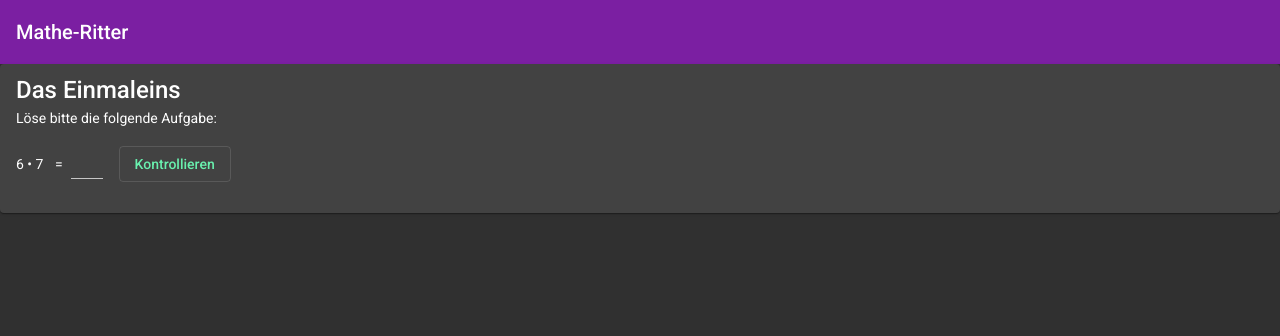
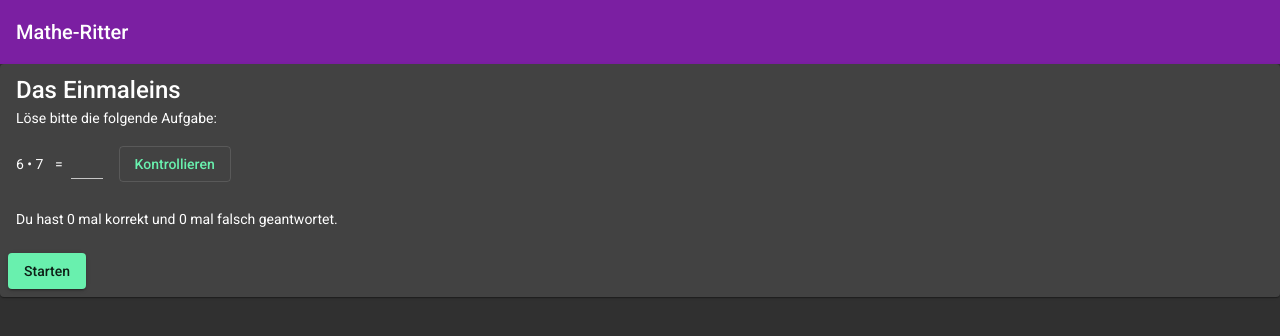
Before and after one commit to thkwalter/mathe-ritter, an Angular app: page / in a window 1280 px wide. Shown: the top 336 px of the page. Built offline with nearby package versions, Linux system fonts and the light colour scheme.

Commit message:
Die Anzahl der richtigen Ergebnisse wird angezeigt.
https://github.com/thkwalter/mathe-ritter/projects/1#card-16848947

```diff
--- a/src/app/einmaleins/einmaleins.component.html
+++ b/src/app/einmaleins/einmaleins.component.html
@@ -16,5 +16,13 @@
          <button mat-stroked-button class="abstand-links" color="accent"
             (click)="kontrollieren()">Kontrollieren</button>
       </p>
+
+      <p>
+         Du hast {{zaehlerKorrekt}} mal korrekt und {{zaehlerFehlerhaft}} mal falsch geantwortet.
+      </p>
    </mat-card-content>
+
+   <mat-card-actions>
+      <button mat-raised-button color="accent" (click)="starten()">Starten</button>
+  </mat-card-actions>
 </mat-card>
--- a/src/app/einmaleins/einmaleins.component.ts
+++ b/src/app/einmaleins/einmaleins.component.ts
@@ -17,18 +17,15 @@ export class EinmaleinsComponent implements OnInit
    korrektesErgebnis : number;
    eingegebenesErgebnis : number;
 
-  constructor(private zufallszahlService: ZufallszahlService)
-  {
-    this.meldung = "Löse bitte die folgende Aufgabe:"
+   zaehlerKorrekt : number;
+   zaehlerFehlerhaft : number;
 
-    // Dies bewirkt, dass die Meldung in der normalen Textfarbe angezeigt wird.
-    this.ergebnisKorrekt = true;
-  }
+   constructor(private zufallszahlService: ZufallszahlService) {}
 
    ngOnInit()
    {
-    this.meldung = "Löse bitte die folgende Aufgabe:"
-    this.neueAufgabeErstellen();
+      // Ein neues Spiel wird begonnen.
+      this.starten();
    }
 
    /**
@@ -40,15 +37,39 @@ export class EinmaleinsComponent implements OnInit
 
       this.eingegebenesErgebnis = null;
 
+      // Falls das eingegebene Ergebnis korrekt ist, ...
       if (this.ergebnisKorrekt)
       {
          this.meldung = "Dein Ergebnis ist richtig! Löse bitte noch folgende Aufgabe:"
+         this.zaehlerKorrekt++;
          this.neueAufgabeErstellen();
       }
+
+      // Falls das eingegebene Ergebnis fehlerhaft ist, ...
       else
       {
          this.meldung = "Dein Ergebnis ist leider falsch! Bitte versuche es noch einmal."
+         this.zaehlerFehlerhaft++;
       }
+   }
+
+   /**
+    * Startet ein neues Spiel, d.h. die Zähler werden zurückgesetzt.
+    */
+   starten()
+   {
+      // Die Zähler werden initial auf 0 gestellt.
+      this.zaehlerKorrekt = 0;
+      this.zaehlerFehlerhaft = 0;
+
+      // Dies bewirkt, dass die Meldung in der normalen Textfarbe angezeigt wird.
+      this.ergebnisKorrekt = true;
+
+      // Die initiale Melung wird angezeigt.
+      this.meldung = "Löse bitte die folgende Aufgabe:"
+
+      // Die erste Aufgabe wird bestimmt.
+      this.neueAufgabeErstellen();
    }
 
    /**
```
Lines whose indentation alone changed are shown as unchanged.
